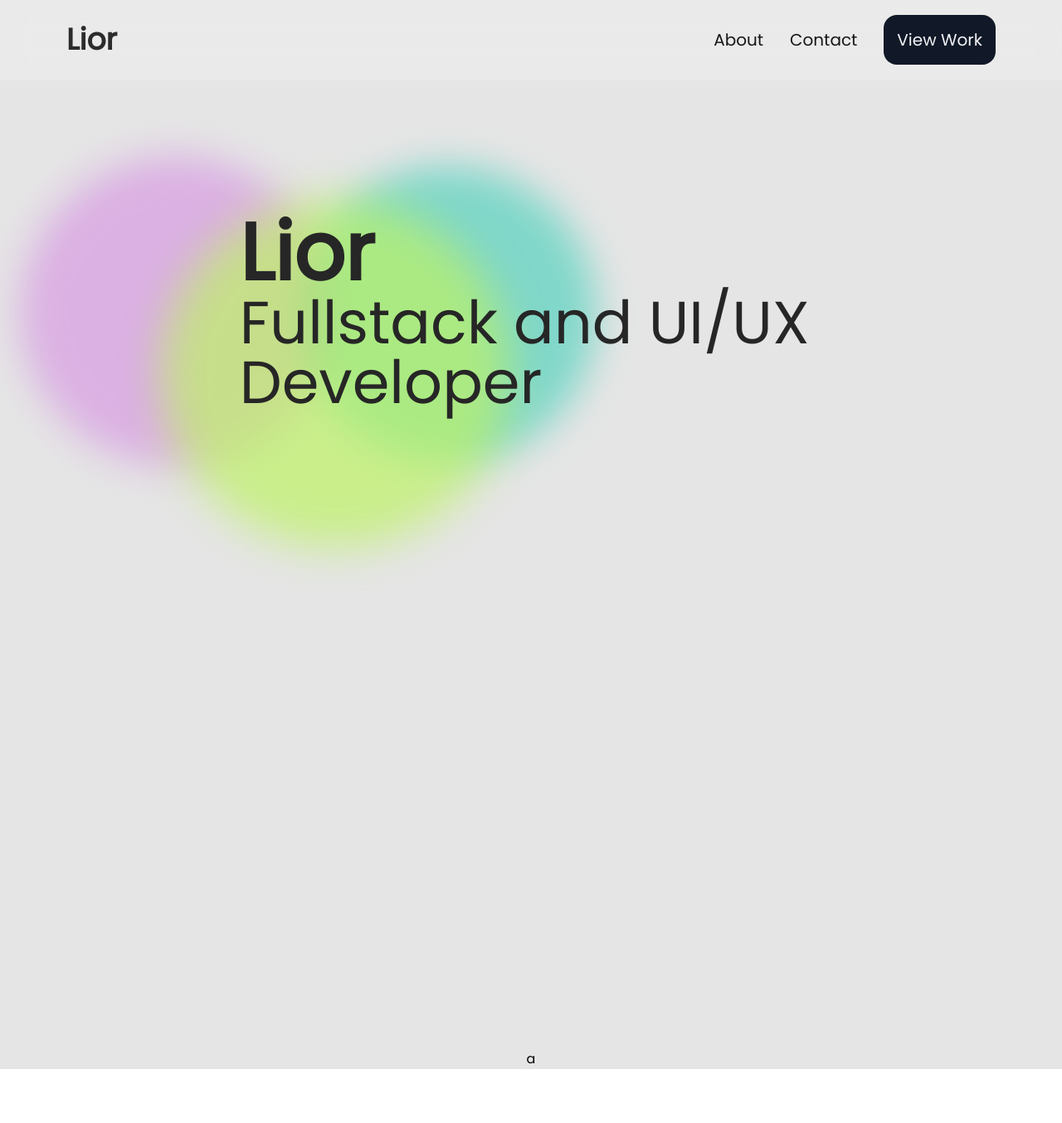
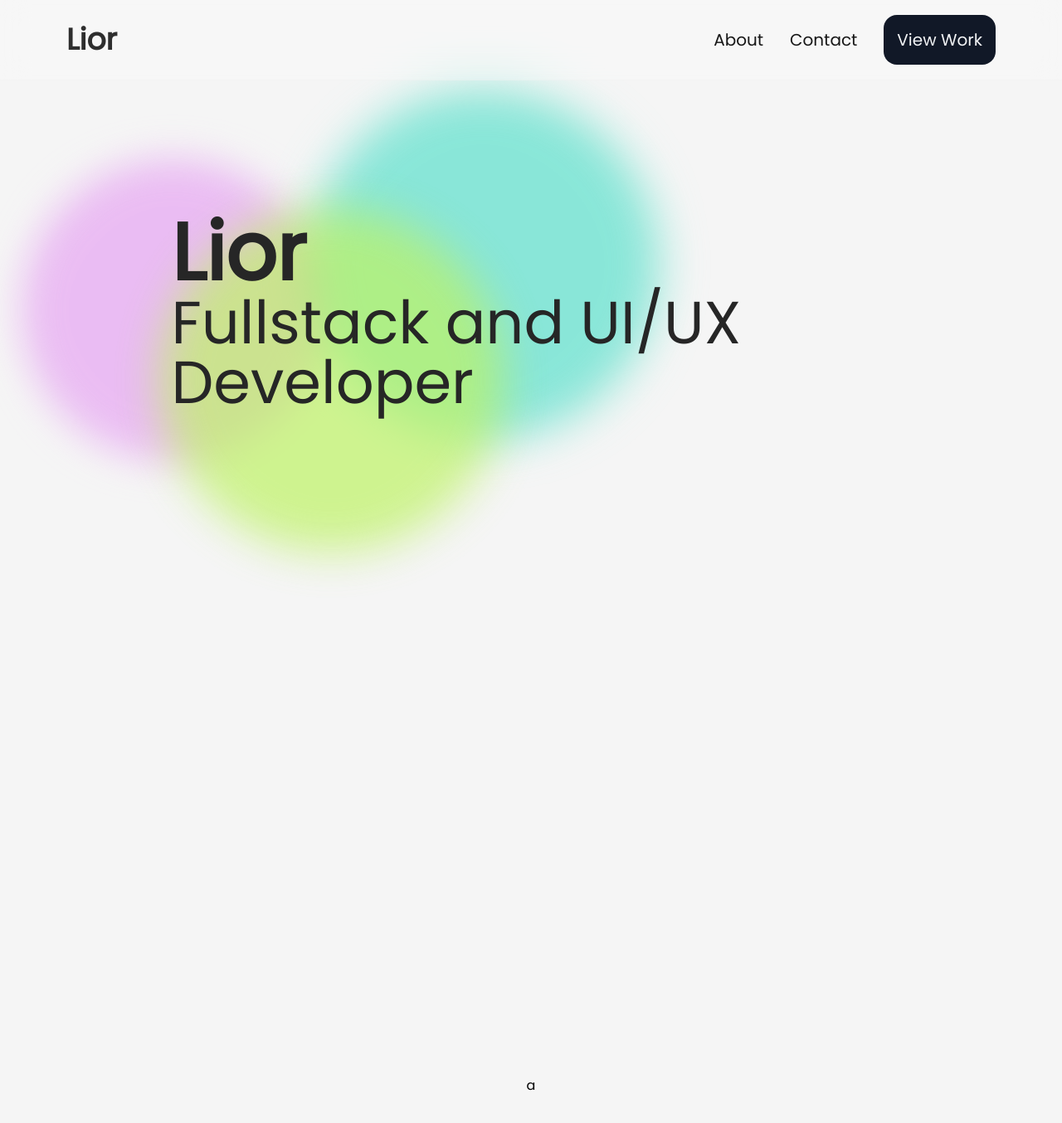
Before and after one commit to underscorelior/portfolio, a React (Vite) app: page / in a window 1280 px wide. Shown: the top 1354 px of the page at 83% size. Before the commit the page ends 1289 px from the top, so only its background shows below. Built offline with nearby package versions, Linux system fonts and the light colour scheme.

Commit message:
Small update

```diff
--- a/src/components/Header.jsx
+++ b/src/components/Header.jsx
@@ -3,7 +3,7 @@ import React, { Component } from 'react';
 class Header extends Component {
 	render() {
 		return (
-			<header>
+			<header className="">
 				<div className='relative w-full flex justify-center mt-20'>
 					<div className="relative max-w-lg">
 						<div className='blobs top-0 -left-20 bg-fuchsia-300 mix-blend-multiply'></div>
@@ -11,13 +11,12 @@ class Header extends Component {
 						<div className='blobs top-32 left-20 bg-lime-300 animation-delay-4000'></div>
 					</div>
 					<div className='relative flex justify-center'>
-					<div className='rounded-lg flex justify-center mt-20 w-[81%]'>
-							<h1 className="text-7xl w-[81%] text-neutral-800 font-medium"><span className="font-extrabold text-8xl">Lior</span><br/>Fullstack and UI/UX Developer</h1>
-							<div className="mt-8">
-								<span>
-
-								</span>
-							</div>
+					<div className='rounded-lg flex justify-center mt-20 w-[81%] flex-col'>
+						<h1 className="text-7xl w-[81%] text-neutral-800 font-medium"><span className="font-extrabold text-8xl">Lior</span><br/>Fullstack and UI/UX Developer</h1>
+						<div className="mt-8">
+							<span className='text-4xl font-normal'>
+							</span>
+						</div>
 					</div>
 				</div>
 			</div>
--- /dev/null
+++ b/src/components/Physics.jsx
@@ -0,0 +1,11 @@
+import React, { Component } from 'react'
+
+export default class Physics extends Component {
+  render() {
+	return (
+		<div>
+			Physics
+		</div>
+	)
+  }
+}
--- a/src/main.jsx
+++ b/src/main.jsx
@@ -16,7 +16,7 @@ function App() {
             </Route>
         </Routes>
 
-        <h1 className="pt-96 mt-96">a</h1>
+        <h1 className="py-96 my-96">a</h1>
 
     </div>
   );
--- a/src/style.css
+++ b/src/style.css
@@ -5,7 +5,7 @@
 @layer base {
 	/* for elements */
 	.body {
-		@apply font-poppins bg-neutral-200 min-h-screen min-w-full flex items-center;
+		@apply font-poppins bg-neutral-100 min-h-screen min-w-full flex items-center;
 	}
 
 	.blobs {
--- a/tailwind.config.cjs
+++ b/tailwind.config.cjs
@@ -7,7 +7,7 @@ module.exports = {
   theme: {
     extend: {
       animation: {
-        blob: 'blob 7s infinite',
+        blob: 'blob 12s infinite',
       },
       keyframes: {
         blob: {
```
